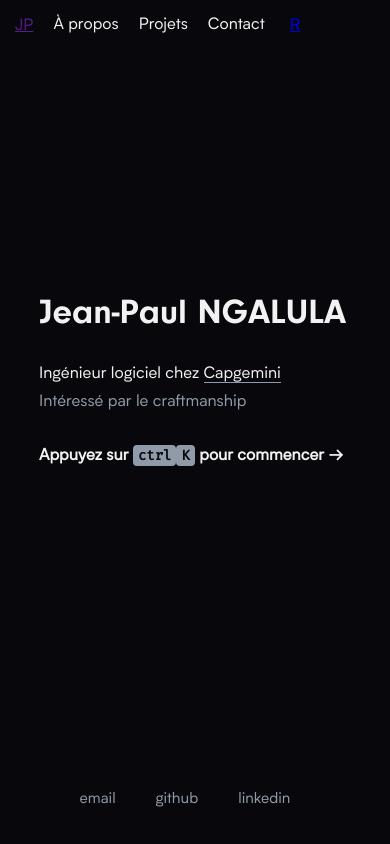
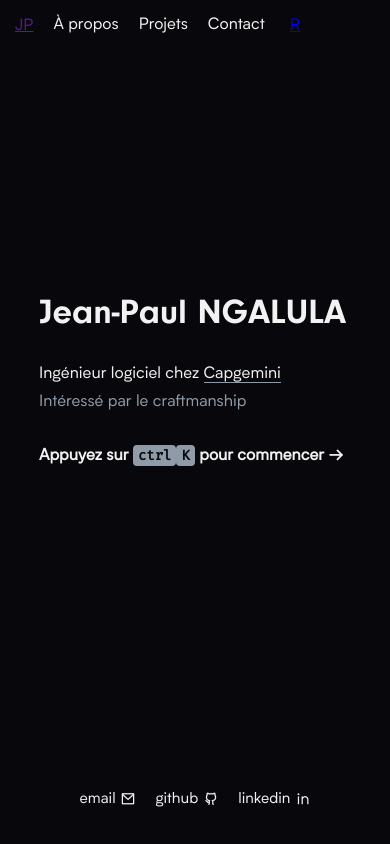
Before and after one commit to anyishxyi/mulume.dev, an Angular app: page /home in a window 390 px wide. Built offline with nearby package versions, Linux system fonts and the light colour scheme; some icons are missing.

Commit message:
footer responsive

```diff
--- a/src/app/components/footer/footer.component.scss
+++ b/src/app/components/footer/footer.component.scss
@@ -1,3 +1,31 @@
+//Phones
+@media screen and (max-device-width: 1200px) {
+  .c-dRBBau {
+    opacity: 1;
+  }
+
+  .c-iFbaKH {
+    color: var(--primary);
+  }
+}
+
+//Laptops
+@media screen and (min-device-width: 1200px) {
+  .c-dRBBau {
+    opacity: 0;
+  }
+
+  .c-iFbaKH {
+    color: var(--secondary);
+  }
+}
+
+.c-dRBBau {
+  color: var(--primary);
+  margin-left: 5px;
+  margin-top: 1px;
+}
+
 .c-fOYOSN {
   background: var(--background);
   display: flex;
@@ -11,7 +39,6 @@
 }
 
 .c-iFbaKH {
-  color: var(--secondary);
   display: flex;
   font-size: 15px;
   border: 0px;
@@ -19,13 +46,6 @@
   text-decoration: none;
   text-transform: lowercase;
   transition: color var(--transitions-duration) ease-in-out;
-}
-
-.c-dRBBau {
-  color: var(--primary);
-  opacity: 0;
-  margin-left: 5px;
-  margin-top: 1px;
 }
 
 [class*=" ri-"], [class^=ri-] {
```
